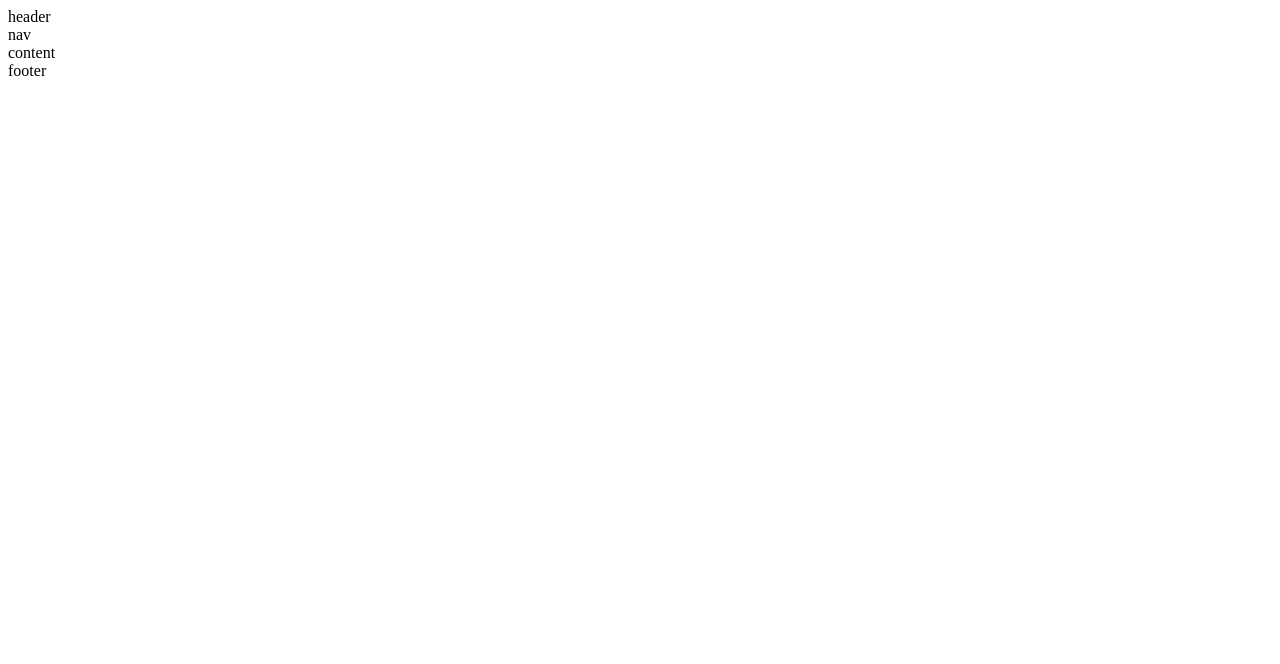
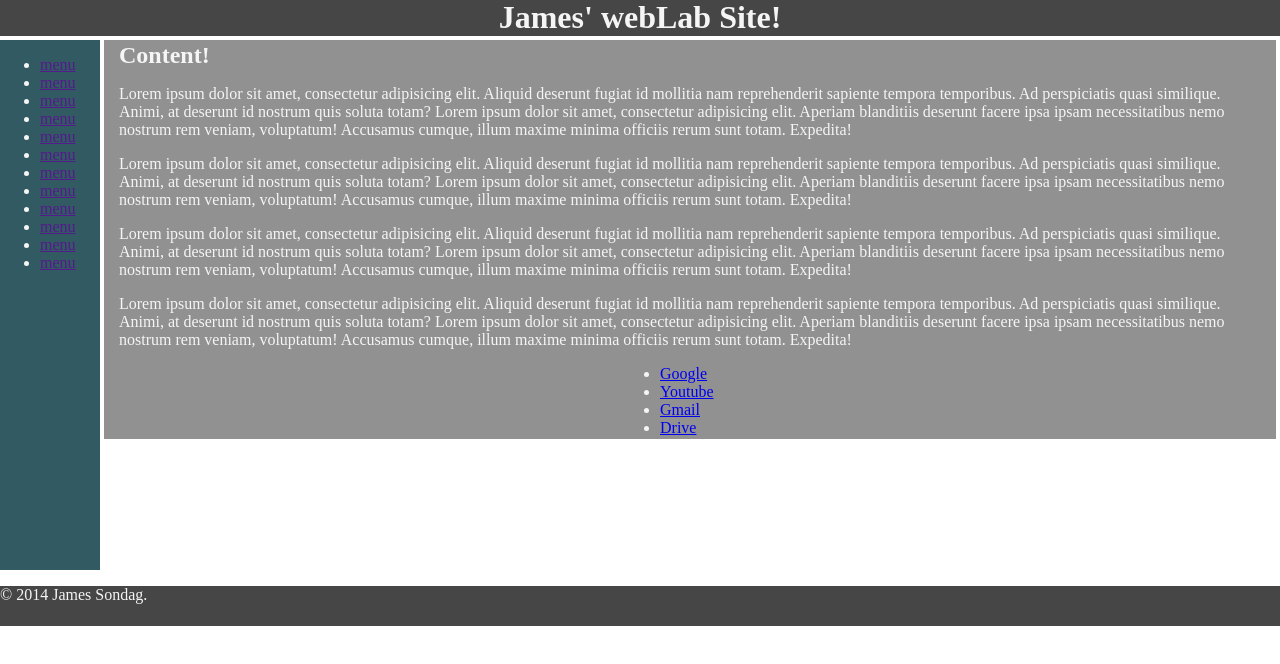
Before and after one commit to yourfriendjames/webLab, a plain HTML site: page layout.html in a window 1280 px wide. Drawn offline with Linux system fonts and the light colour scheme.

Commit message:
no message

```diff
--- a/layout.html
+++ b/layout.html
@@ -41,22 +41,99 @@
                     }*/
                   body {
                       margin: 0;
-                      padding: 8px;
+                      align-self: center;
                   }
+                    #header {
+                      height: 60px;
+                      width: 100%;
+                      color: whitesmoke;
+                      background-color: #464646;
+
+                      margin: -24px 0px -16px 0px;
+                    }
+                    #nav{
+                      color: whitesmoke;
+                      width: 100px;
+                      height: 530px;
+                      background-color: #325a63;
+                      float: left;
+                    }
+                    h1{
+                        margin: 0px;
+                        text-align: center;
+                        line-height: 82px;
+                    }
+                    h2{
+                        margin: 0px
+                    }
+                    #content ul{
+                        width:  100px;
+                        margin: 0px auto;
+                    }
+                    #main{
+                      /*background-color: #325a63;*/
+                    }
+                    #content{
+                      color: whitesmoke;
+                      background-color: #919191;
+                      margin: 20px 4px -12px 104px;
+                      padding: 2px 15px;
+
+                    }
+                  #footer {
+                      height: 40px;
+                      /*width: 100%;*/
+                      color: whitesmoke;
+                      background-color: #464646;
+                    }
+                    .clearfix{
+                        clear: both;
+                    }
                 </style>
             </head>
             <body>
                 <div id="header">
-                    header
+                    <h1>James' webLab Site!</h1>
+                    <!--<h2>Oh! The hotness!!</h2>-->
                 </div>
-                <div id="nav">
-                    nav
+                <div id="main">
+
+
+                    <div id="nav">
+                        <ul>
+                            <li><a href="">menu</a> </li>
+                            <li><a href="">menu</a> </li>
+                            <li><a href="">menu</a> </li>
+                            <li><a href="">menu</a> </li>
+                            <li><a href="">menu</a> </li>
+                            <li><a href="">menu</a> </li>
+                            <li><a href="">menu</a> </li>
+                            <li><a href="">menu</a> </li>
+                            <li><a href="">menu</a> </li>
+                            <li><a href="">menu</a> </li>
+                            <li><a href="">menu</a> </li>
+                            <li><a href="">menu</a> </li>
+
+                    </ul>
                 </div>
                 <div id="content">
-                    content
+                    <H2>Content!</H2>
+                    <p>Lorem ipsum dolor sit amet, consectetur adipisicing elit. Aliquid deserunt fugiat id mollitia nam reprehenderit sapiente tempora temporibus. Ad perspiciatis quasi similique. Animi, at deserunt id nostrum quis soluta totam? Lorem ipsum dolor sit amet, consectetur adipisicing elit. Aperiam blanditiis deserunt facere ipsa ipsam necessitatibus nemo nostrum rem veniam, voluptatum! Accusamus cumque, illum maxime minima officiis rerum sunt totam. Expedita!</p>
+                    <p>Lorem ipsum dolor sit amet, consectetur adipisicing elit. Aliquid deserunt fugiat id mollitia nam reprehenderit sapiente tempora temporibus. Ad perspiciatis quasi similique. Animi, at deserunt id nostrum quis soluta totam? Lorem ipsum dolor sit amet, consectetur adipisicing elit. Aperiam blanditiis deserunt facere ipsa ipsam necessitatibus nemo nostrum rem veniam, voluptatum! Accusamus cumque, illum maxime minima officiis rerum sunt totam. Expedita!</p>
+                    <p>Lorem ipsum dolor sit amet, consectetur adipisicing elit. Aliquid deserunt fugiat id mollitia nam reprehenderit sapiente tempora temporibus. Ad perspiciatis quasi similique. Animi, at deserunt id nostrum quis soluta totam? Lorem ipsum dolor sit amet, consectetur adipisicing elit. Aperiam blanditiis deserunt facere ipsa ipsam necessitatibus nemo nostrum rem veniam, voluptatum! Accusamus cumque, illum maxime minima officiis rerum sunt totam. Expedita!</p>
+                    <p>Lorem ipsum dolor sit amet, consectetur adipisicing elit. Aliquid deserunt fugiat id mollitia nam reprehenderit sapiente tempora temporibus. Ad perspiciatis quasi similique. Animi, at deserunt id nostrum quis soluta totam? Lorem ipsum dolor sit amet, consectetur adipisicing elit. Aperiam blanditiis deserunt facere ipsa ipsam necessitatibus nemo nostrum rem veniam, voluptatum! Accusamus cumque, illum maxime minima officiis rerum sunt totam. Expedita!</p>
+                    <ul>
+                        <li><a href="www.google.com">Google</a> </li>
+                        <li><a href="www.youtube.com">Youtube</a> </li>
+                        <li><a href="www.gmail.com">Gmail</a> </li>
+                        <li><a href="www.drive.google.com">Drive</a> </li>
+
+                    </ul>
                 </div>
+                <div class="clearfix"></div>
                 <div id="footer">
-                    footer
+                    <p>&copy; 2014 James Sondag.</p>
+                </div>
                 </div>
             </body>
         </html>
```
